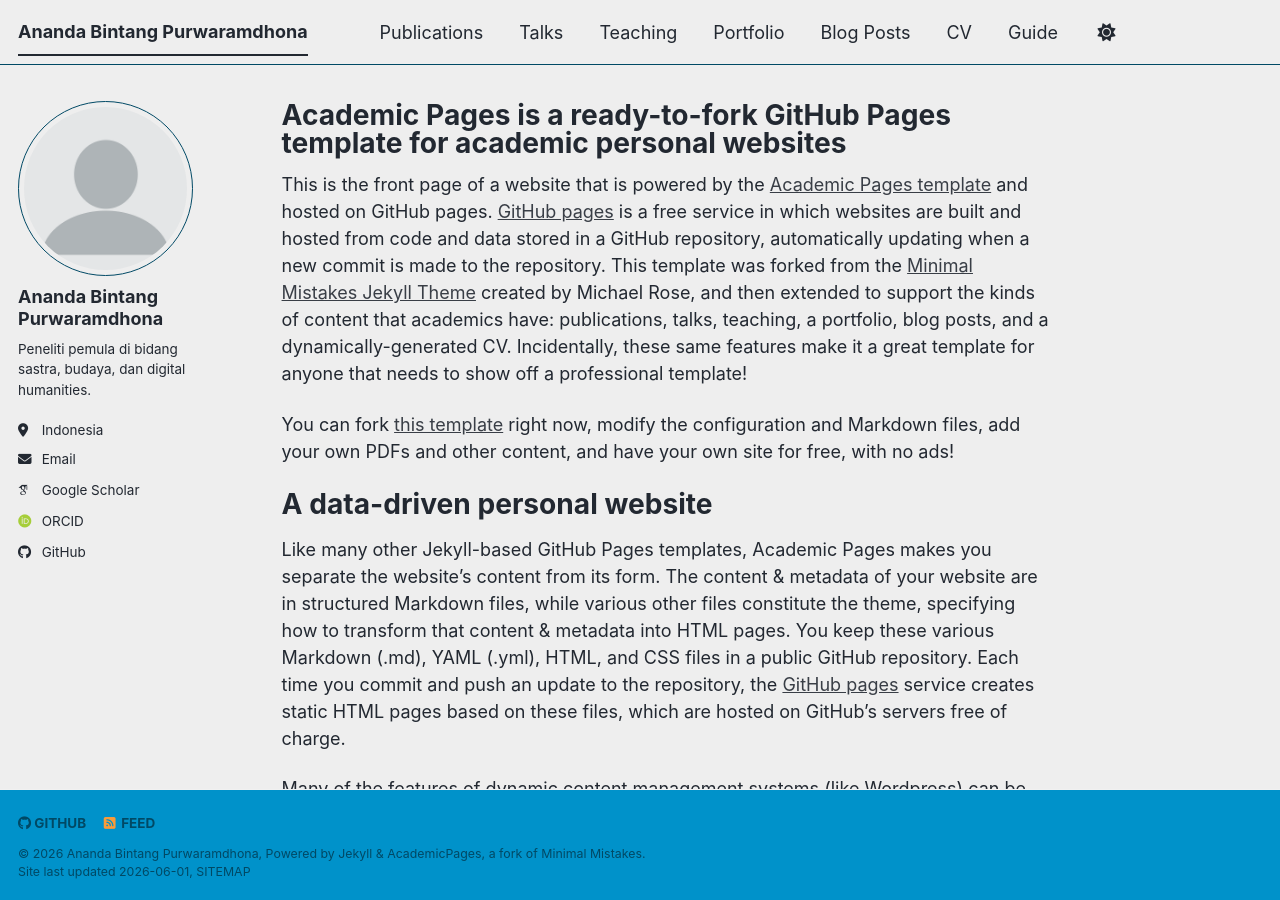
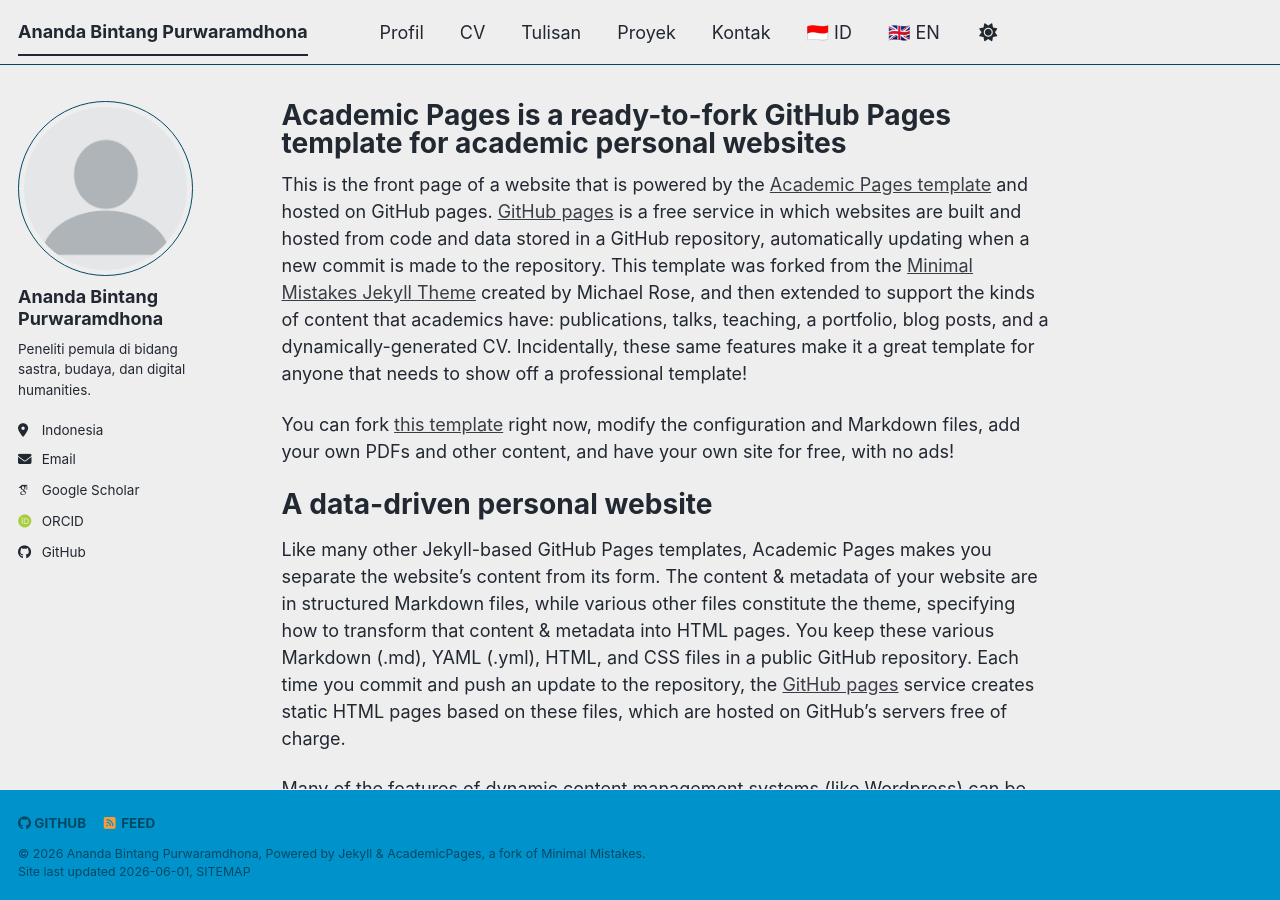
Before and after one commit to Anandabintangp/anandabintangp.github.io, a Jekyll site: the page built from _pages/about.md, in a window 1280 px wide and 900 px high. Built offline with Jekyll 4.4.1, drawn with Linux system fonts in a browser that asks for light colours; some web fonts are replaced; a script bundle is joined from its source files by our own code; library files that are not in the unit come from our copies; some of the changed lines change nothing that is shown.

Commit message:
Update navigation.yml

```diff
--- a/_data/navigation.yml
+++ b/_data/navigation.yml
@@ -1,33 +1,22 @@
-# The following is the order of the links in the header of the website.
-#
-# Changing the order here will adjust the order and you can also add additional
-# links. Removing a link prevents it from showing in the header, but does not
-# prevent it from being included in the site.
-#
-# NOTE that only one of the CV options should be selected, the first is for the
-#      Markdown formatted page while the second is generated using JSON.
-
+# main links
 main:
-  - title: "Publications"
-    url: /publications/
-
-  - title: "Talks"
-    url: /talks/
-
-  - title: "Teaching"
-    url: /teaching/
-
-  - title: "Portfolio"
-    url: /portfolio/
-
-  - title: "Blog Posts"
-    url: /year-archive/
+  - title: "Profil"
+    url: /
 
   - title: "CV"
     url: /cv/
 
-  # - title: "CV"
-  #   url: /cv-json/
+  - title: "Tulisan"
+    url: /year-archive/
 
-  - title: "Guide"
-    url: /markdown/
+  - title: "Proyek"
+    url: /portfolio/
+
+  - title: "Kontak"
+    url: /contact/
+
+  - title: "🇮🇩 ID"
+    url: /
+
+  - title: "🇬🇧 EN"
+    url: /en/
```
